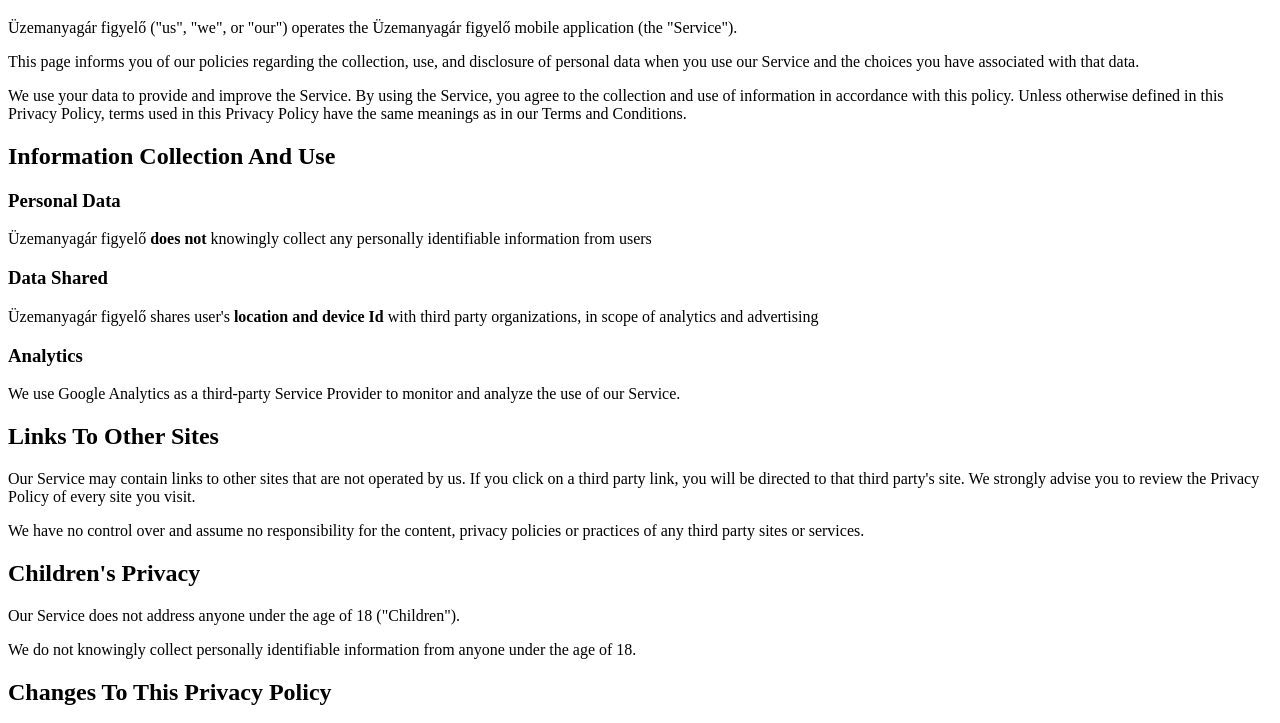
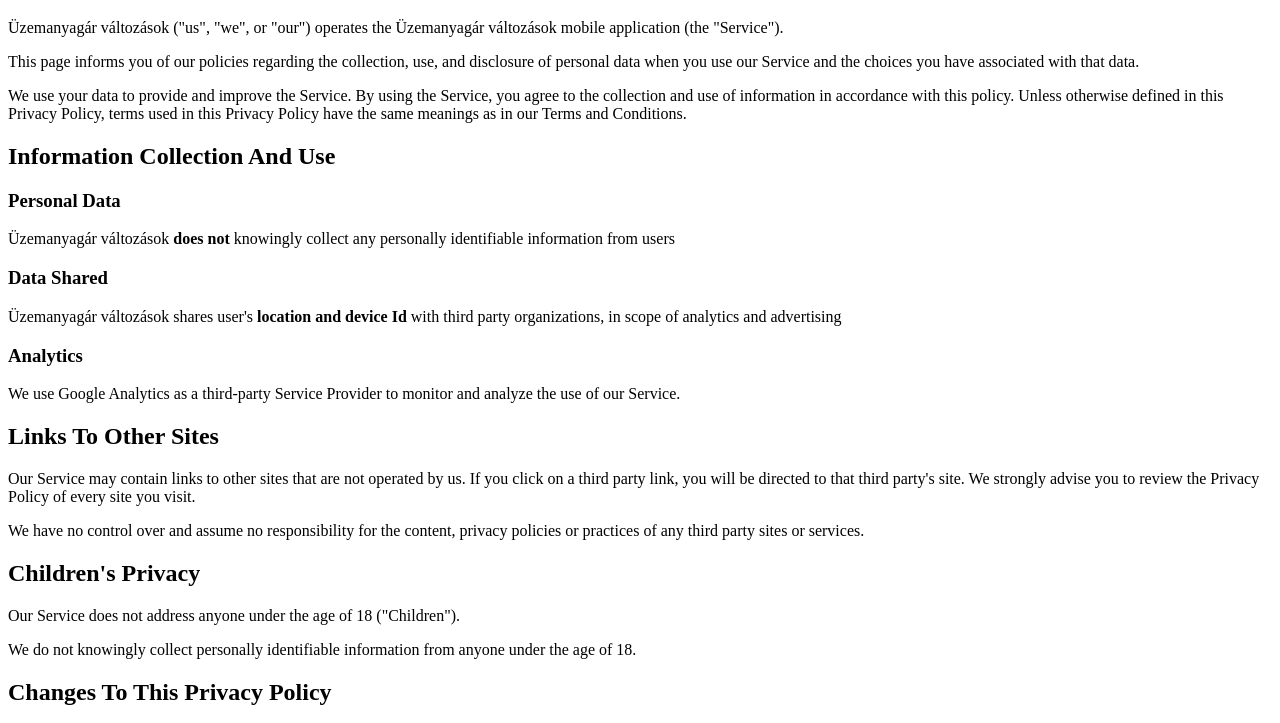
Before and after one commit to domib14/uzemanyagar-figyelo-site, a plain HTML site: page index.html in a window 1280 px wide. Shown: the part 61-784 px from the top of the page. Drawn offline with Linux system fonts and the light colour scheme.

Commit message:
change figyelő to változások

```diff
--- a/index.html
+++ b/index.html
@@ -10,17 +10,17 @@
 </head>
 <body>
     <h1>Privacy Policy</h1>
-    <p>Üzemanyagár figyelő ("us", "we", or "our") operates the Üzemanyagár figyelő mobile application (the "Service").</p>
+    <p>Üzemanyagár változások ("us", "we", or "our") operates the Üzemanyagár változások mobile application (the "Service").</p>
     <p>This page informs you of our policies regarding the collection, use, and disclosure of personal data when you use our Service and the choices you have associated with that data.</p>
     <p>We use your data to provide and improve the Service. By using the Service, you agree to the collection and use of information in accordance with this policy. Unless otherwise defined in this Privacy Policy, terms used in this Privacy Policy have the same meanings as in our Terms and Conditions.</p>
 
     <h2>Information Collection And Use</h2>
 
     <h3>Personal Data</h3>
-    <p>Üzemanyagár figyelő <strong>does not</strong> knowingly collect any personally identifiable information from users</p>
+    <p>Üzemanyagár változások <strong>does not</strong> knowingly collect any personally identifiable information from users</p>
 
     <h3>Data Shared</h3>
-    <p>Üzemanyagár figyelő shares user's <strong>location and device Id</strong> with third party organizations, in scope of analytics and advertising</p>
+    <p>Üzemanyagár változások shares user's <strong>location and device Id</strong> with third party organizations, in scope of analytics and advertising</p>
 
     <h3>Analytics</h3>
     <p>We use Google Analytics as a third-party Service Provider to monitor and analyze the use of our Service.</p>
```
